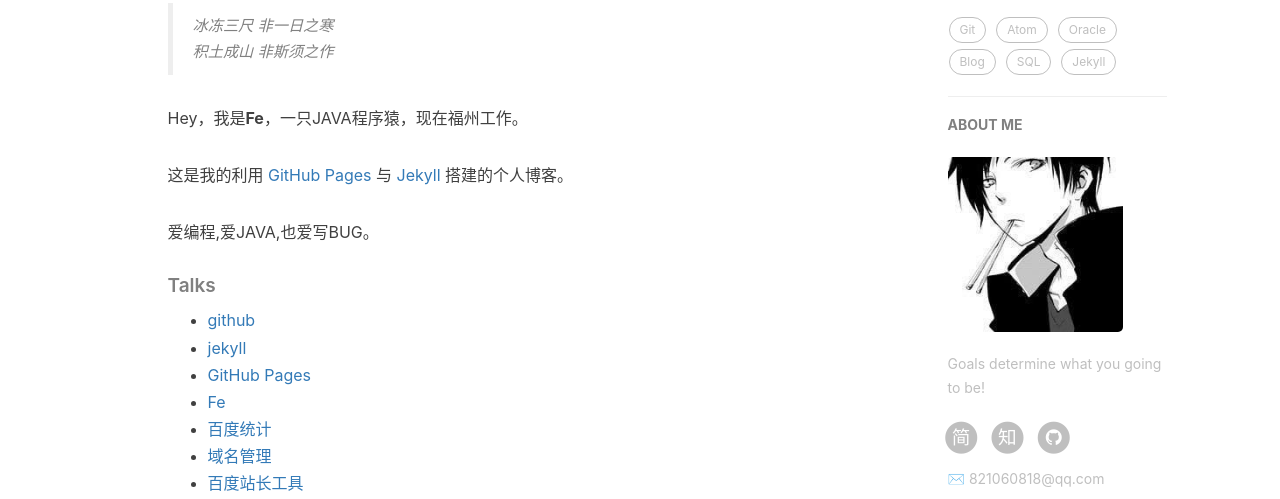
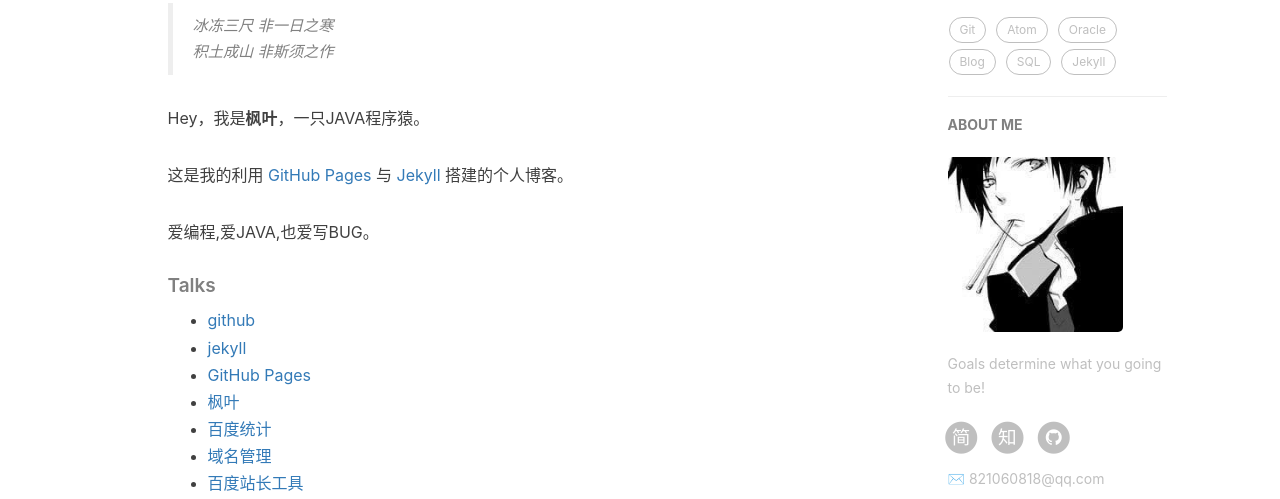
Before and after one commit to wjw0315/wjw0315.github.io, a Jekyll site: the page built from about.html, in a window 1280 px wide. Shown: the part 501-1000 px from the top of the page. Built offline with Jekyll 4.4.1, drawn with Linux system fonts in a browser that asks for light colours; nearby versions of some CDN libraries; comment, search, counter and statistics services are not loaded.

Commit message:
Update about.html

```diff
--- a/about.html
+++ b/about.html
@@ -19,7 +19,7 @@
     <blockquote><p>冰冻三尺 非一日之寒
       <br/>积土成山 非斯须之作</p></blockquote>
 
-    <p>Hey，我是<strong>Fe</strong>，一只JAVA程序猿，现在福州工作。</p>
+    <p>Hey，我是<strong>枫叶</strong>，一只JAVA程序猿。</p>
 
     <p>这是我的利用 <a href="https://pages.github.com/">GitHub Pages</a> 与 <a href="http://jekyll.com.cn/">Jekyll</a> 搭建的个人博客。</p>
 
@@ -31,7 +31,7 @@
       <li><a href="https://github.com" target="_blank">github</a></li>
       <li><a href="http://jekyll.com.cn/" target="_blank">jekyll</a></li>
       <li><a href="https://pages.github.com/" target="_blank">GitHub Pages</a></li>
-      <li><a href="https://fedemo.github.io/" target="_blank">Fe</a></li>
+      <li><a href="https://wjw0315.github.io/" target="_blank">枫叶</a></li>
       <li><a href="https://tongji.baidu.com/web/24776843/overview/index?siteId=11534941" target="_blank">百度统计</a></li>
       <li><a href="https://console.bce.baidu.com/bcd/#/bcd/manage/list" target="_blank">域名管理</a></li>
       <li><a href="http://ziyuan.baidu.com/dashboard/index" target="_blank">百度站长工具</a></li>
@@ -55,7 +55,7 @@
       <li><a href="https://github.com">github</a></li>
       <li><a href="http://jekyll.com.cn/">jekyll</a></li>
       <li><a href="https://pages.github.com/">GitHub Pages</a></li>
-      <li><a href="https://fedemo.github.io/">Fe</a></li>
+      <li><a href="https://wjw0315.github.io/">maple leaf</a></li>
     </ul>
 </div>
 
```
